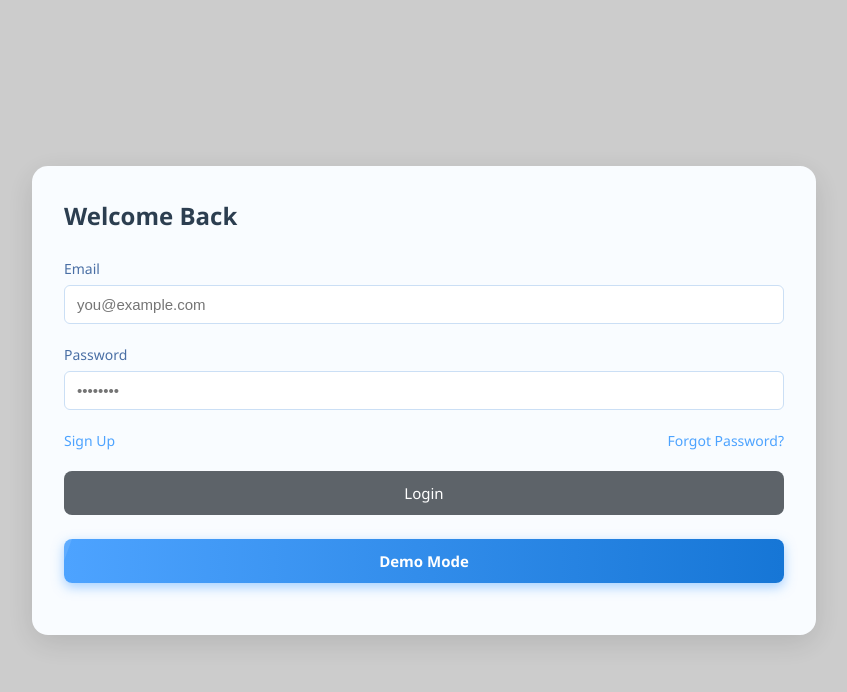
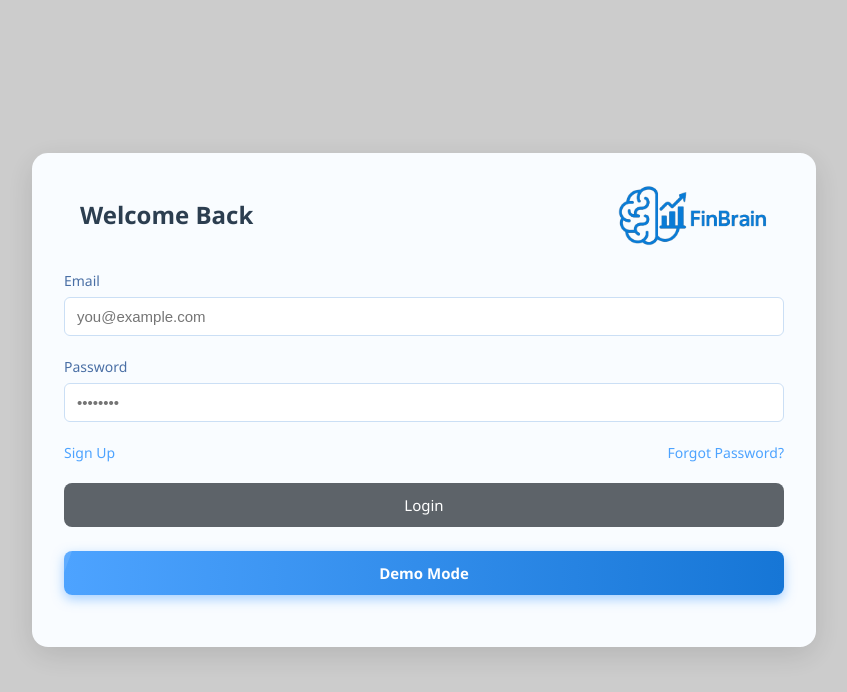
Before and after one commit to nadav0411/FinBrain, a React (Vite) app in the folder client/: page / in a window 1280 px wide. Shown: the top 692 px of the page, without its empty margins (216-1063 px from the left). Built offline with nearby package versions, Linux system fonts and the light colour scheme.

Commit message:
Add logo to LoginModal and SignupModal, and enhance modal header styles for better layout and presentation.

```diff
--- a/client/src/components/LoginModal.css
+++ b/client/src/components/LoginModal.css
@@ -182,3 +182,23 @@
     transform: translate(-50%, -50%) scale(1);
   }
 }
+
+.modal-header {
+  display: flex;
+  justify-content: space-between;
+  align-items: center;
+  padding: 0 16px;
+}
+
+.header-text {
+  font-size: 26px;
+  font-weight: 600;
+  color: #2c3e50;
+  text-align: left;
+}
+
+.modal-logo {
+  width: 150px;
+  height: 80%;
+  object-fit: contain;
+}
--- a/client/src/components/LoginModal.jsx
+++ b/client/src/components/LoginModal.jsx
@@ -1,5 +1,7 @@
 import React, { useState } from 'react';
+import logo from '../assets/logo.png';
 import './LoginModal.css';
+
 
 function LoginModal({ onGoToSignup, onLoginSuccess }) {
   // States to store form inputs
@@ -54,9 +56,12 @@ function LoginModal({ onGoToSignup, onLoginSuccess }) {
   return (
     <div className="modal-overlay">
       <div className="modal login-modal">
-        <div className="modal-header">
-          <h2>Welcome Back</h2>
-        </div>
+      <div className="modal-header">
+        <h2 className="header-text">Welcome Back</h2>
+        <img src={logo} alt="Logo" className="modal-logo" />
+      </div>
+
+
 
         <form className="modal-body" onSubmit={handleSubmit}>
           <div className="row">
--- a/client/src/components/SignupModal.css
+++ b/client/src/components/SignupModal.css
@@ -165,3 +165,23 @@
     transform: translate(-50%, -50%) scale(1);
   }
 }
+
+.modal-header {
+  display: flex;
+  justify-content: space-between;
+  align-items: center;
+  padding: 0 16px;
+}
+
+.header-text {
+  font-size: 26px;
+  font-weight: 600;
+  color: #2c3e50;
+  text-align: left;
+}
+
+.modal-logo {
+  width: 150px;
+  height: 80%;
+  object-fit: contain;
+}
--- a/client/src/components/SignupModal.jsx
+++ b/client/src/components/SignupModal.jsx
@@ -1,5 +1,5 @@
 import React, { useState } from 'react';
-
+import logo from '../assets/logo.png';
 import './SignupModal.css';
 
 // SignupModal is a component that receives a prop called onBackToLogin
@@ -100,6 +100,7 @@ function SignupModal({ onBackToLogin }) {
         {/* Header with title */}
         <div className="modal-header">
           <h2>Create Account</h2>
+          <img src={logo} alt="Logo" className="modal-logo" />
         </div>
 
         {/* The form body */}
```
Also changed, not shown: client/src/assets/logo.png (added).
